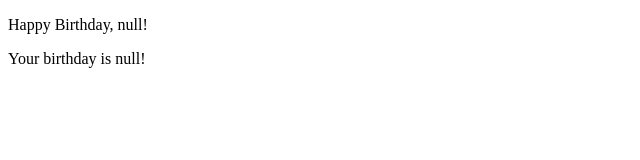
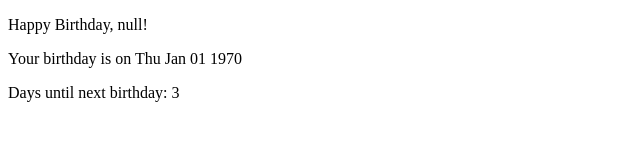
Before and after one commit to claudiasalves/birthday-app, a plain HTML site: page result.html in a window 1280 px wide. Shown: the whole page, without its empty margins (0-640 px from the left). Drawn offline with Linux system fonts and the light colour scheme.

Commit message:
logic to calculate bday added

```diff
--- a/result.html
+++ b/result.html
@@ -8,6 +8,7 @@
 <body>
     <p id="resultName"></p>
     <p id="resultDOB"></p>
+    <p id="nextbday"></p>
     <script src="result.js"></script>
 </body>
 </html>
--- a/result.js
+++ b/result.js
@@ -1,11 +1,24 @@
 document.addEventListener('DOMContentLoaded', () => {
 
   const userName = localStorage.getItem('userName');
-  const dateofBirth = localStorage.getItem('dateOfBirth')
+  const dateOfBirth = localStorage.getItem('dateOfBirth')
 
   const resultName = document.getElementById('resultName');
-  resultName.textContent = `Happy Birthday, ${userName}!`
+  const resultDOB = document.getElementById('resultDOB');
+  const nextbday = document.getElementById('nextbday');
 
-  const resultDOB = document.getElementById('resultDOB');
-  resultDOB.textContent = `Your birthday is ${dateofBirth}!`
+  const todaysDate = new Date();
+  const birthday = new Date(dateOfBirth)
+
+  let nextBirthday = new Date(todaysDate.getFullYear(), birthday.getMonth(), birthday.getDate());
+
+  if (todaysDate > nextBirthday) {
+    nextBirthday.setFullYear(todaysDate.getFullYear() + 1);
+  }
+
+  const daysUntilNextBirthday = Math.ceil((nextBirthday - todaysDate) / (1000 * 60 * 60 * 24));
+
+  resultName.textContent = `Happy Birthday, ${userName}!`;
+  resultDOB.textContent = `Your birthday is on ${birthday.toDateString()}`;
+  nextbday.textContent= `Days until next birthday: ${daysUntilNextBirthday}`;
 })
```
